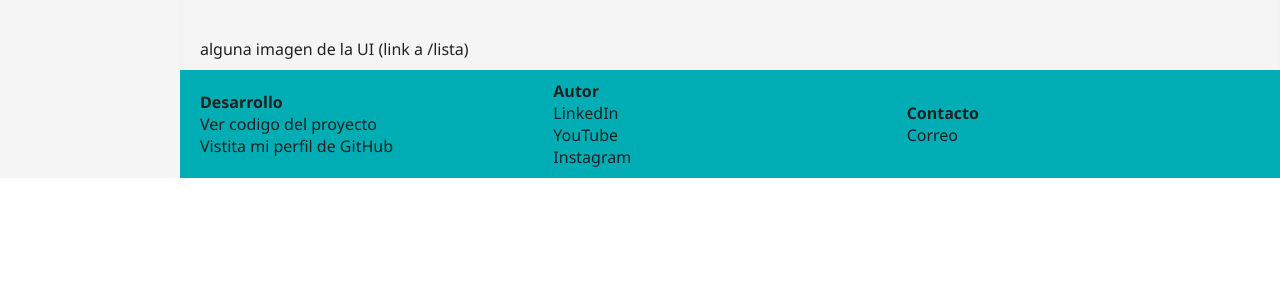
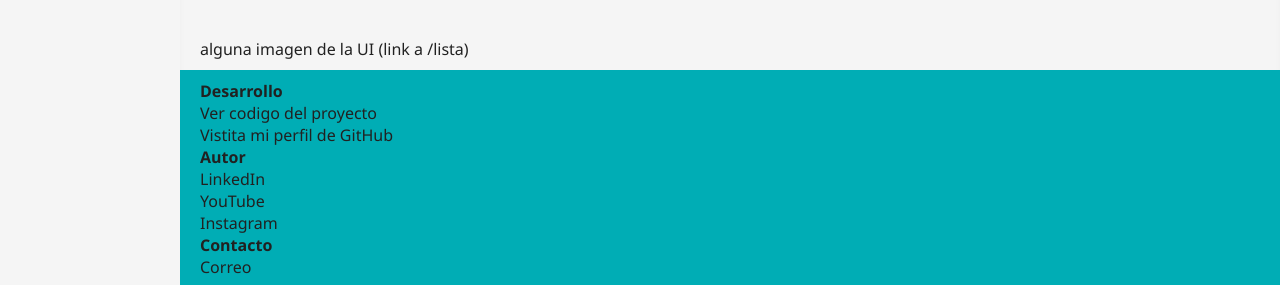
Before and after one commit to Patricio-Fernandez-Ionadi/Player-react, a React (Create React App) app: page / in a window 1280 px wide. Shown: the part 999-1284 px from the top of the page. Before the commit the page ends 1177 px from the top, so only its background shows below. Built offline with nearby package versions, Linux system fonts and the light colour scheme.

Commit message:
ref estilos para footer

```diff
--- a/src/app/Footer/Footer.jsx
+++ b/src/app/Footer/Footer.jsx
@@ -7,7 +7,7 @@ export const Footer = () => {
   const lists = footerLists
 
   return (
-    <footer className={`footer-container-app ${theme} flex`}>
+    <footer className={`footer-container-app ${theme}`}>
       <FooterList title={'Desarrollo'} list={lists.dev} />
       <FooterList title={'Autor'} list={lists.social} />
       <FooterList title={'Contacto'} list={lists.contact} />
--- a/src/app/Footer/style/_index.scss
+++ b/src/app/Footer/style/_index.scss
@@ -1,9 +1,12 @@
 .footer-container-app {
+  display: grid;
+  grid-template-columns: 1fr minmax(1px, 200px) minmax(1px, 200px);
+  grid-template-rows: 1fr;
+  gap: $gap;
   padding: $padding-container;
   @include useThemeBg($primary, $primary_darken_dark);
   @include useThemeText;
   .footer-column {
-    // flex: 1;
     width: $full;
   }
 }
```
